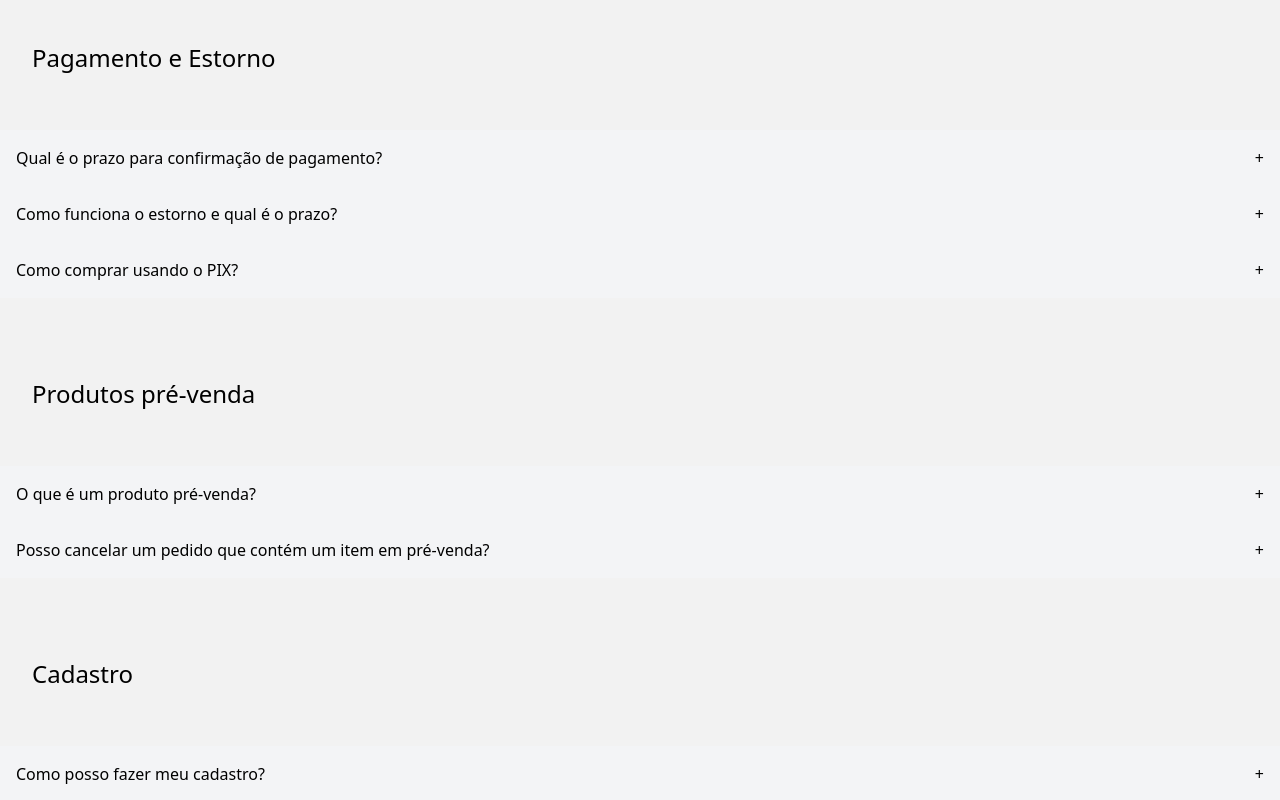
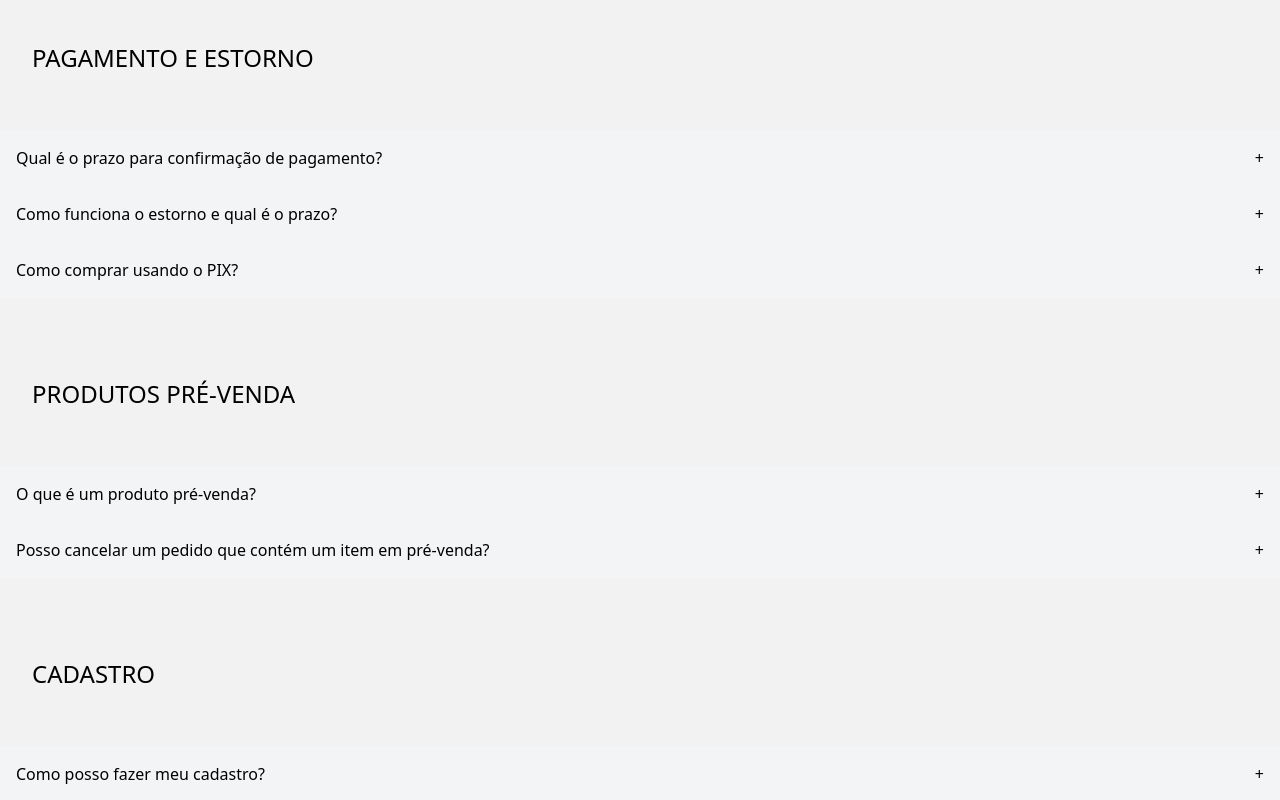
Before and after one commit to RRodrigoCordeiro/ecommerce-tech, a React (Vite) app: page /sac in a window 1280 px wide. Shown: the part 960-1760 px from the top of the page. Built offline with nearby package versions, Linux system fonts and the light colour scheme.

Commit message:
♻️ refactor: Adição de funcionalidade na página sobre e sac

```diff
--- a/src/pages/SAC/Sac.jsx
+++ b/src/pages/SAC/Sac.jsx
@@ -17,11 +17,7 @@ const Accordion = ({ title, content, isOpen, toggle }) => (
 );
 
 const Sac = () => {
-  const {
-    filtro,
-    setFiltro,
-    filtrarTexto,
-  } = useElement();
+  const { filtro, setFiltro, filtrarTexto } = useElement();
 
   const [openAccordion, setOpenAccordion] = useState({
     pedidos: null,
@@ -31,10 +27,8 @@ const Sac = () => {
     cadastro: null,
   });
 
-
-
   const toggleAccordion = (section, index) => {
-    setOpenAccordion(prevState => ({
+    setOpenAccordion((prevState) => ({
       ...prevState,
       [section]: prevState[section] === index ? null : index,
     }));
@@ -411,16 +405,13 @@ const Sac = () => {
     <div>
       <Header searchQuery={filtro} setSearchQuery={setFiltro} />
 
-
       <h1 className="font-bold text-center mt-28 text-xl md:text-lg">
         SAC - Serviço de Atendimento ao Consumidor
       </h1>
       <div>
-        {(filtrarTexto("MEU PEDIDO")  && (
-              <h2 className="mt-20 text-2xl mb-14 ml-8">
-                MEU PEDIDIO
-              </h2>
-        ))}
+        {filtrarTexto("MEU PEDIDO") && (
+          <div>
+            <h2 className="mt-20 text-2xl mb-14 ml-8">MEU PEDIDO</h2>
             {items.map((item, idx) => (
               <div key={idx}>
                 {item.pedidos.map((pedido, index) => (
@@ -429,14 +420,110 @@ const Sac = () => {
                     title={pedido.title}
                     isOpen={openAccordion.pedidos === index}
                     content={pedido.content}
-                  toggle={() => toggleAccordion("pedidos",index)}
+                    toggle={() => toggleAccordion("pedidos", index)}
                   />
                 ))}
-            {(filtrarTexto("garantia ou arrependimento")  && (
+              </div>
+            ))}
+          </div>
+        )}
+
+        {filtrarTexto("GARANTIA OU ARREPENDIMENTO") && (
+          <div>
             <h2 className="mt-20 text-2xl mb-14 ml-8">
               GARANTIA OU ARREPENDIMENTO
             </h2>
+            {items.map((item, idx) => (
+              <div key={idx}>
+                {item.garantia.map((garantia, indx) => (
+                  <Accordion
+                    key={indx}
+                    title={garantia.title}
+                    isOpen={openAccordion.garantia === indx}
+                    content={garantia.content}
+                    toggle={() => toggleAccordion("garantia", indx)}
+                  />
                 ))}
+              </div>
+            ))}
+          </div>
+        )}
+
+        {filtrarTexto("PAGAMENTO") && (
+          <div>
+            <h3 className="mt-20 text-2xl mb-14 ml-8">PAGAMENTO E ESTORNO</h3>
+            {items.map((item, idx) => (
+              <div key={idx}>
+                {item.pagamentos.map((pagamento, ind) => (
+                  <Accordion
+                    key={ind}
+                    title={pagamento.title}
+                    isOpen={openAccordion.pagamentos === ind}
+                    content={pagamento.content}
+                    toggle={() => toggleAccordion("pagamentos", ind)}
+                  />
+                ))}
+              </div>
+            ))}
+          </div>
+        )}
+
+        {filtrarTexto("PRÉ-VENDA") && (
+          <div>
+            <h3 className="mt-20 text-2xl mb-14 ml-8">PRODUTOS PRÉ-VENDA</h3>
+            {items.map((item, idx) => (
+              <div key={idx}>
+                {item.prevenda.map((prevendas, indexPrevenda) => (
+                  <Accordion
+                    key={indexPrevenda}
+                    title={prevendas.title}
+                    isOpen={openAccordion.prevenda === indexPrevenda}
+                    content={prevendas.content}
+                    toggle={() => toggleAccordion("prevenda", indexPrevenda)}
+                  />
+                ))}
+              </div>
+            ))}
+          </div>
+        )}
+
+        {filtrarTexto("CADASTRO") && (
+          <div>
+            <h3 className="mt-20 text-2xl mb-14 ml-8">CADASTRO</h3>
+            {items.map((item, idx) => (
+              <div key={idx}>
+                {item.cadastro.map((cadastros, indexCadastro) => (
+                  <Accordion
+                    key={indexCadastro}
+                    title={cadastros.title}
+                    isOpen={openAccordion.cadastro === indexCadastro}
+                    content={cadastros.content}
+                    toggle={() => toggleAccordion("cadastro", indexCadastro)}
+                  />
+                ))}
+              </div>
+            ))}
+          </div>
+        )}
+
+        {/* <h2 className="mt-20 text-2xl mb-14 ml-8">MEU PEDIDIO</h2>
+
+        {items.map((item, idx) => (
+          <div key={idx}>
+            {item.pedidos.map((pedido, index) => (
+              <Accordion
+                key={index}
+                title={pedido.title}
+                isOpen={openAccordion.pedidos === index}
+                content={pedido.content}
+                toggle={() => toggleAccordion("pedidos", index)}
+              />
+            ))}
+
+            <h2 className="mt-20 text-2xl mb-14 ml-8">
+              GARANTIA OU ARREPENDIMENTO
+            </h2>
+
             <div>
               {item.garantia.map((garantia, indx) => (
                 <Accordion
@@ -444,8 +531,7 @@ const Sac = () => {
                   title={garantia.title}
                   isOpen={openAccordion.garantia === indx}
                   content={garantia.content}
-                  toggle={() => toggleAccordion("garantia",indx)}
-
+                  toggle={() => toggleAccordion("garantia", indx)}
                 />
               ))}
             </div>
@@ -455,9 +541,9 @@ const Sac = () => {
                 <Accordion
                   key={ind}
                   title={pagamento.title}
-                  isOpen={openAccordion.pagamentos=== ind}
+                  isOpen={openAccordion.pagamentos === ind}
                   content={pagamento.content}
-                  toggle={() => toggleAccordion("pagamentos",ind)}
+                  toggle={() => toggleAccordion("pagamentos", ind)}
                 />
               ))}
             </div>
@@ -469,8 +555,7 @@ const Sac = () => {
                   title={prevendas.title}
                   isOpen={openAccordion.prevenda === indexPrevenda}
                   content={prevendas.content}
-                  toggle={() => toggleAccordion("prevenda",indexPrevenda)}
-
+                  toggle={() => toggleAccordion("prevenda", indexPrevenda)}
                 />
               ))}
             </div>
@@ -482,13 +567,51 @@ const Sac = () => {
                   title={cadastros.title}
                   isOpen={openAccordion.cadastro === indexCadastro}
                   content={cadastros.content}
-                  toggle={() => toggleAccordion("cadastro",indexCadastro)}
+                  toggle={() => toggleAccordion("cadastro", indexCadastro)}
                 />
               ))}
             </div>
           </div>
+        ))} */}
+      </div>
+      {/* {filtrarTexto("MEU PEDIDO") && (
+        <div>
+          <h2 className="mt-20 text-2xl mb-14 ml-8">MEU PEDIDO</h2>
+          {items.map((item, idx) => (
+            <div key={idx}>
+              {item.pedidos.map((pedido, index) => (
+                <Accordion
+                  key={index}
+                  title={pedido.title}
+                  isOpen={openAccordion.pedidos === index}
+                  content={pedido.content}
+                  toggle={() => toggleAccordion("pedidos", index)}
+                />
               ))}
             </div>
+          ))}
+        </div>
+      )} */}
+      {/* {filtrarTexto("GARANTIA") && (
+        <div>
+          <h2 className="mt-20 text-2xl mb-14 ml-8">
+            GARANTIA OU ARREPENDIMENTO
+          </h2>
+          {items.map((item, idx) => (
+            <div key={idx}>
+              {item.garantia.map((garantia, indx) => (
+                <Accordion
+                  key={indx}
+                  title={garantia.title}
+                  isOpen={openAccordion.garantia === indx}
+                  content={garantia.content}
+                  toggle={() => toggleAccordion("garantia", indx)}
+                />
+              ))}
+            </div>
+          ))}
+        </div>
+      )} */}
       <Footer />
     </div>
   );
```
Lines whose indentation alone changed are shown as unchanged.
